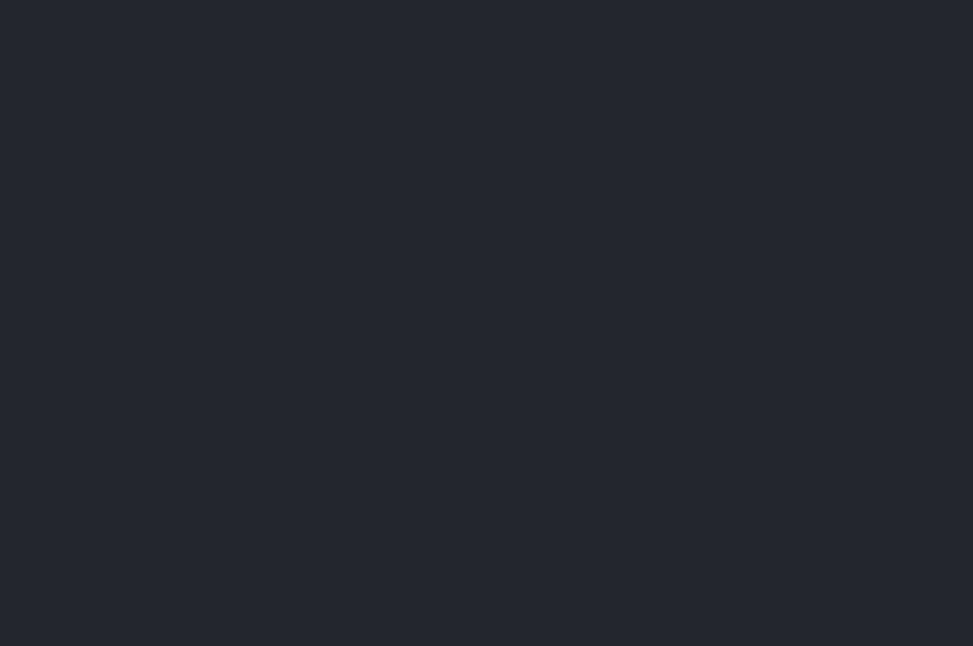
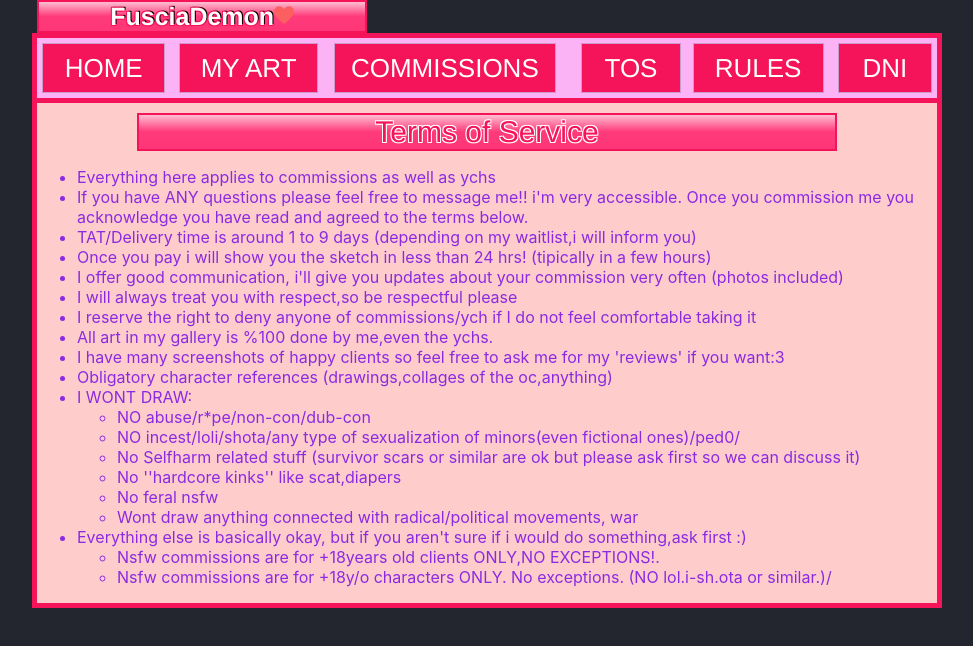
Before and after one commit to AntonioHdzMoreno/FuschiaDemonWebPage, a React (Create React App) app: page /Tos in a window 1280 px wide. Before the commit this address had no page. Shown: the top 646 px of the page, without its empty margins (153-1126 px from the left). Built offline with nearby package versions, Linux system fonts and the light colour scheme; a web font is replaced by a local one.

Commit message:
Correction

```diff
--- a/src/App.js
+++ b/src/App.js
@@ -13,10 +13,10 @@ function App() {
 <BrowserRouter>
    <Routes>
    <Route path='/' element = { <Home></Home>}/>
-   <Route path='/' element = {<Rules></Rules>}/>
-   <Route path='/' element = {<Tos></Tos>}/>
-   <Route path='/' element = {<Commission></Commission>}/>
-   <Route path='/' element = {<Art></Art>}/>
+   <Route path='/Rules' element = {<Rules></Rules>}/>
+   <Route path='/Tos' element = {<Tos></Tos>}/>
+   <Route path='/commissions' element = {<Commission></Commission>}/>
+   <Route path='/art' element = {<Art></Art>}/>
    </Routes>
    </BrowserRouter>
   );
```
